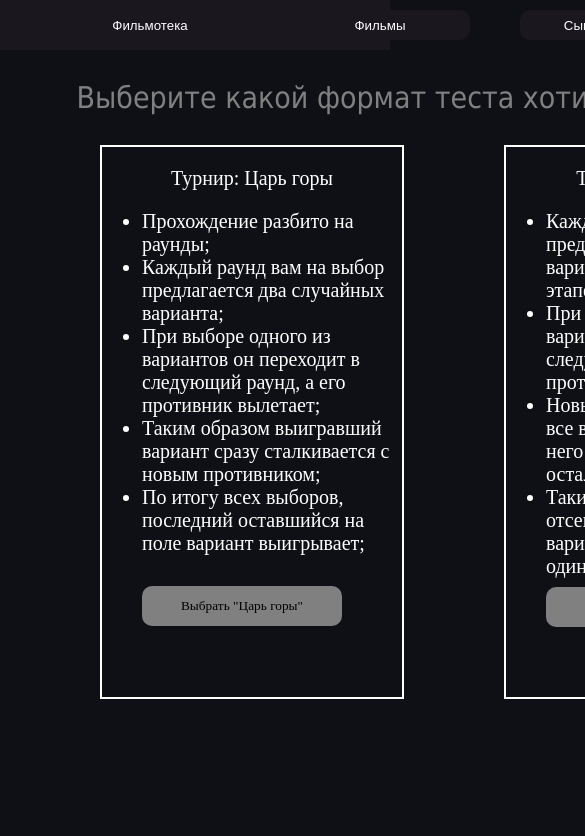
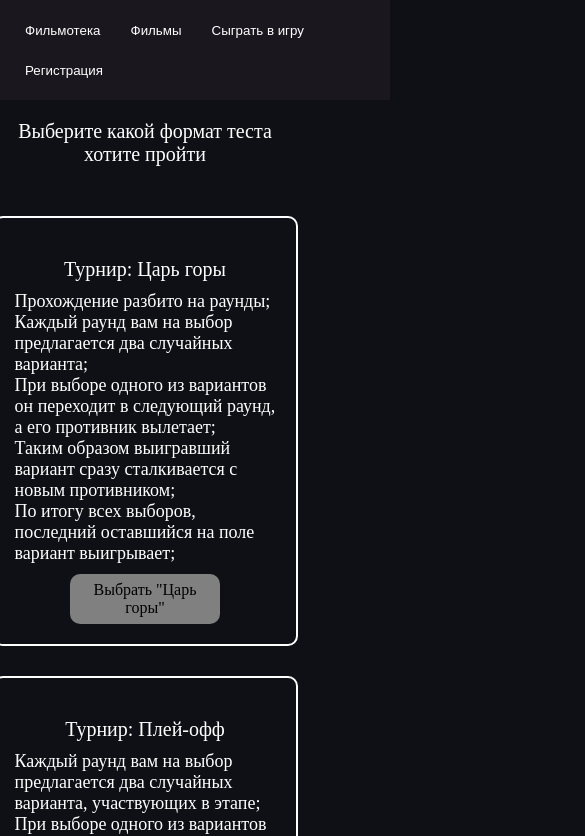
Before and after one commit to AskarSaliakhov/Filmoteka, a Vue app: page /chooseFormat in a window 390 px wide. Shown: the top 836 px of the page, 585 px wide, since content can reach past the window. Built offline with nearby package versions, Linux system fonts and the light colour scheme; what v-video-embed would draw is missing.

Commit message:
update css

```diff
--- a/src/components/Films/AllFilms.vue
+++ b/src/components/Films/AllFilms.vue
@@ -292,7 +292,7 @@ export default {
 }
 
 </script>
-<style>
+<style scoped>
 .AllFilms {
     display: flex;
     justify-content: center;
@@ -307,6 +307,7 @@ export default {
     border-radius: 10px;
     border: none;
     padding: 10px;
+    margin-left: 20px;
 }
 
 .all__films__data {
@@ -427,4 +428,37 @@ input {
     text-align: center;
 }
 
+@media only screen and (max-width: 768px) {
+    .AllFilms {
+        padding: 10px;
+    }
+
+    .all__genres {
+        position: relative;
+        top: auto;
+        left: auto;
+        margin-bottom: 20px;
+    }
+
+    .all__selects {
+        margin-left: 0;
+    }
+
+    .all__films {
+        margin-left: 0;
+    }
+
+    #gif {
+        margin-left: 0;
+    }
+
+    #title--no--films {
+        margin-left: 0;
+    }
+
+    .itemsPagination {
+        left: auto;
+        margin-top: 20px;
+    }
+}
 </style>
--- a/src/components/Films/Reviews/Review.vue
+++ b/src/components/Films/Reviews/Review.vue
@@ -18,11 +18,21 @@ export default {
 </script>
 
 <style scoped>
-.review{
+.review {
     width: 500px;
     padding: 20px;
     font-family: Tahoma, sans-serif;
     margin-top: 20px;
-    max-width: 500px;
+    max-width: 100%;
+    word-wrap: break-word;
+}
+@media (max-width: 768px) {
+    .review {
+        width: 500px;
+        padding: 20px;
+        font-family: Tahoma, sans-serif;
+        margin-top: 20px;
+        word-wrap: break-word;
+    }
 }
 </style>
--- a/src/components/Game/ChooseFormat.vue
+++ b/src/components/Game/ChooseFormat.vue
@@ -8,8 +8,7 @@
                     <ul>
                         <li>Прохождение разбито на раунды;</li>
                         <li>Каждый раунд вам на выбор предлагается два случайных варианта;</li>
-                        <li>При выборе одного из вариантов он переходит в следующий раунд, а его противник вылетает;
-                        </li>
+                        <li>При выборе одного из вариантов он переходит в следующий раунд, а его противник вылетает;</li>
                         <li>Таким образом выигравший вариант сразу сталкивается с новым противником;</li>
                         <li>По итогу всех выборов, последний оставшийся на поле вариант выигрывает;</li>
                     </ul>
@@ -21,13 +20,9 @@
                     <p id="title--format"> Турнир: Плей-офф</p>
                     <ul>
                         <li>Каждый раунд вам на выбор предлагается два случайных варианта, участвующих в этапе;</li>
-                        <li> При выборе одного из вариантов он переходит в следующий этап, а его противник вылетает;
-                        </li>
-                        <li>Новый этап начинается, когда все варианты, попавшие в него были рассмотрены и осталась
-                            половина;
-                        </li>
-                        <li>Таким образом каждый этап отсеивает половину вариантов, пока не останется один - победитель;
-                        </li>
+                        <li> При выборе одного из вариантов он переходит в следующий этап, а его противник вылетает;</li>
+                        <li>Новый этап начинается, когда все варианты, попавшие в него были рассмотрены и осталась половина;</li>
+                        <li>Таким образом каждый этап отсеивает половину вариантов, пока не останется один - победитель;</li>
                     </ul>
                     <div class="buttons">
                         <button id="btn--po" @click="redirectToPlayOff">Выбрать "Плей-офф"</button>
@@ -35,20 +30,12 @@
                 </div>
             </div>
         </div>
-
     </div>
 </template>
 
 <script>
-
 export default {
     name: "ChooseFormat",
-    data() {
-        return {
-            thirtyTwo: 32,
-            sixtyFor: 64,
-        }
-    },
     methods: {
         redirectToKing() {
             this.$router.push('/voting/KingOfMountain')
@@ -56,40 +43,53 @@ export default {
         redirectToPlayOff() {
             this.$router.push('/voting/PlayOffs')
         }
-    },
-
+    }
 }
 </script>
 
 <style scoped>
-.ChooseFormat{
+.ChooseFormat {
     display: flex;
     justify-content: center;
     align-items: center;
     margin-right: 100px;
 }
+
 .modals {
     display: flex;
-    justify-content: center;
-    align-items: center;
+    gap: 30px;
+    margin-top: 50px;
 }
 
 .description__king, .description__play__offs {
-    height: 400px;
+    width: 100%;
+    max-width: 500px;
+    padding: 20px;
     border: 2px solid white;
-    margin-left: 100px;
-    min-width: 300px;
-    max-height: 1000px;
+    border-radius: 10px;
 }
 
 p {
     font-size: 20px;
     text-align: center;
+    color: white;
+    margin-bottom: 10px;
 }
 
-li, #title--format {
-    font-size: 20px;
+ul {
+    list-style-type: none;
+    padding: 0;
+    margin: 0;
+}
+
+li {
+    font-size: 18px;
     color: white;
+}
+
+.buttons {
+    display: flex;
+    justify-content: center;
 }
 
 button {
@@ -99,58 +99,44 @@ button {
     border: none;
     cursor: pointer;
     font-family: cursive;
-    position: relative;
-    bottom: 10px;
-    left: 120px;
     border-radius: 10px;
+    transition: transform 0.5s;
+    margin-top: 10px;
 }
 
-.buttons {
-    text-align: center;
-    position: relative;
-    right: 130px;
+button:hover {
+    transform: scale(1.1);
 }
 
-#title {
-    color: gray;
-    font-family: Tahoma, sans-serif;
-    font-size: 30px;
+@media (max-width: 768px) {
+    .modals {
+        flex-direction: column;
+        align-items: center;
+    }
+
+    .description__king, .description__play__offs {
+        max-width: 90%;
+    }
+
+    button {
+        width: 150px;
+        font-size: 16px;
+    }
+}
+#btn--po{
+    margin-top: 30px;
 }
 
-#btn--king {
-    position: relative;
-    top: 15px
-}
-#btn--po{
-    position: relative;
-    top:16px
-}
-button{
-    transition: transform 0.5s;
-}
-button:hover{
-    transform: scale(1.1);
-}
-@media (max-width: 800px) {
-    .ChooseFormat {
-        position: absolute;
+@media (max-width: 500px) {
+    .description__king, .description__play__offs {
+        max-width: 90%;
     }
-    #btn--po{
-        position: relative;
-        top:-7px
-    }
-}
-@media (max-width: 1000px) {
-    .description__king, .description__play__offs {
-        height: 500px;
-    }
-}
-@media (max-width: 1200px) {
-    .description__king, .description__play__offs {
-        height: 550px;
+
+    button {
+        margin-top: 10px;
+        width: 150px;
+        height: 50px;
     }
 }
 
-
-
 </style>
--- a/src/components/Game/PlayOff.vue
+++ b/src/components/Game/PlayOff.vue
@@ -77,23 +77,35 @@ img:hover {
     display: flex;
 }
 
-#info,#winner--title {
+#info, #winner--title {
     color: white;
     text-align: center;
     font-family: Tahoma, sans-serif;
     font-size: 20px;
 }
-.winner{
+
+.winner {
     text-align: center;
     align-items: center;
     justify-content: center;
 }
-#winner--title{
+
+#winner--title {
     font-family: cursive;
 }
+
 @media (max-width: 768px) {
-    .PlayOffs{
+    .PlayOffs {
         position: absolute;
+    }
+
+    .info__play__off {
+        flex-direction: column; /* Фотографии располагаются друг под другом */
+        align-items: center; /* Выравнивание по центру */
+    }
+
+    img {
+        margin-bottom: 20px; /* Добавляем отступ между фотографиями */
     }
 }
 </style>
--- a/src/components/MainPage/Links.vue
+++ b/src/components/MainPage/Links.vue
@@ -11,8 +11,8 @@
                 </router-link>
 
                 <router-link :to="{name:'addedToWatchFilms'}">
-                    <button id="added--films" v-if="IS_REGISTERED && ADDED_TO_WATCH_FILMS.length">Добавленные фильмы:
-                        {{ ADDED_TO_WATCH_FILMS.length }}
+                    <button id="added--films" v-if="IS_REGISTERED && ADDED_TO_WATCH_FILMS.length">
+                        Добавленные фильмы: {{ ADDED_TO_WATCH_FILMS.length }}
                     </button>
                     <button id="added--films" v-else-if="IS_REGISTERED">Добавленные фильмы</button>
                 </router-link>
@@ -35,15 +35,15 @@
             v-if="isModalOpen"
             @mouseleave="closeModal"
             class="modal"
-            :class="{ 'modal-open': isModalOpen, 'modal-closed': !isModalOpen }">
+            :class="{ 'modal-open': isModalOpen, 'modal-closed': !isModalOpen }"
+        >
             <button id="exit--system" @click="exitFromSystem">Выйти</button>
         </header>
-
     </div>
 </template>
 
 <script>
-import {mapActions, mapGetters} from "vuex";
+import { mapActions, mapGetters } from "vuex";
 
 export default {
     name: "theLinks",
@@ -51,31 +51,30 @@ export default {
         return {
             isModalOpen: false,
             searchValue: ""
-        }
+        };
     },
     methods: {
         ...mapActions(["exit"]),
         exitFromSystem() {
-            this.isModalOpen = false
-            this.exit()
-            this.$router.push('allFilms')
+            this.isModalOpen = false;
+            this.exit();
+            this.$router.push("allFilms");
         },
         openModal() {
             this.isModalOpen = true;
         },
         closeModal() {
             this.isModalOpen = false;
-        },
+        }
     },
     computed: {
         ...mapGetters(["IS_REGISTERED", "ADDED_TO_WATCH_FILMS"])
-    },
-}
+    }
+};
 </script>
 
 <style scoped>
-.Links {
-}
+.Links {}
 
 .hat {
     display: flex;
@@ -88,39 +87,27 @@ export default {
     z-index: 999;
     background-color: #1a171f;
 }
+
 .header__buttons {
     display: flex;
     align-items: center;
+    flex-wrap: wrap;
 }
 
 button {
-    width: 180px;
     height: 30px;
     color: white;
     background-color: #1a171f;
     border: none;
     cursor: pointer;
-    margin-left: 50px;
-    padding-top: 2px;
+    margin: 5px;
+    padding: 0 15px;
 }
 
-
-#exit--tittle {
-    color: white;
-}
-
-#exit--system {
-    width: 50px;
-    height: 30px;
-    position: relative;
-    left: 1px;
-    top: 8px
-}
-
-button:hover, #exit--tittle:hover {
+button:hover,
+#exit--tittle:hover {
     color: goldenrod;
 }
-
 
 .modal {
     width: 200px;
@@ -142,15 +129,6 @@ button:hover, #exit--tittle:hover {
     opacity: 0;
 }
 
-@keyframes ani {
-    0% {
-        opacity: 0;
-    }
-    100% {
-        opacity: 1;
-    }
-}
-
 #exit--system {
     width: 100px;
     height: 30px;
@@ -164,9 +142,26 @@ button:hover, #exit--tittle:hover {
 #exit--system:hover {
     color: goldenrod;
 }
-@media (max-width: 1000px) {
-    .hat{
-        justify-content: space-between;
+
+@media (max-width: 768px) {
+    .hat {
+        flex-direction: column;
+        align-items: flex-start;
+    }
+
+    .header__buttons {
+        width: 100%;
+        justify-content: flex-start;
+    }
+
+    button {
+        width: 100%;
+        margin: 5px 0;
+    }
+
+    .modal {
+        right: 10px;
+        top: 50px;
     }
 }
 </style>
--- a/src/components/MainPage/News/MainPageOneOfNews.vue
+++ b/src/components/MainPage/News/MainPageOneOfNews.vue
@@ -1,6 +1,10 @@
 <template>
     <div class="MainPageOneOfNews">
-        <img :src="dataNews.Poster" :alt="dataNews.title__poster" @click="redirectToOneNews(dataNews)">
+        <img
+            :src="dataNews.Poster"
+            :alt="dataNews.title__poster"
+            @click="redirectToOneNews(dataNews)"
+        >
         <p id="title">{{dataNews.problem__poster}}</p>
     </div>
 </template>
```
Also changed, not shown: src/components/AddedFilmsWatch/AddedWatchAllFilms.vue (+11 -5 lines), src/components/AddedFilmsWatch/AddedWatchOneFilm.vue (+27 -8 lines), src/components/Films/Facts/OneFact.vue (+16 -6 lines), src/components/Game/KingOfMountain.vue (+11 -10 lines), src/components/MainPage/BoxOfficeWeekend/Fees.vue (+41 -62 lines), src/components/MainPage/News/OnePieceOfNews.vue (+13 -3 lines).
